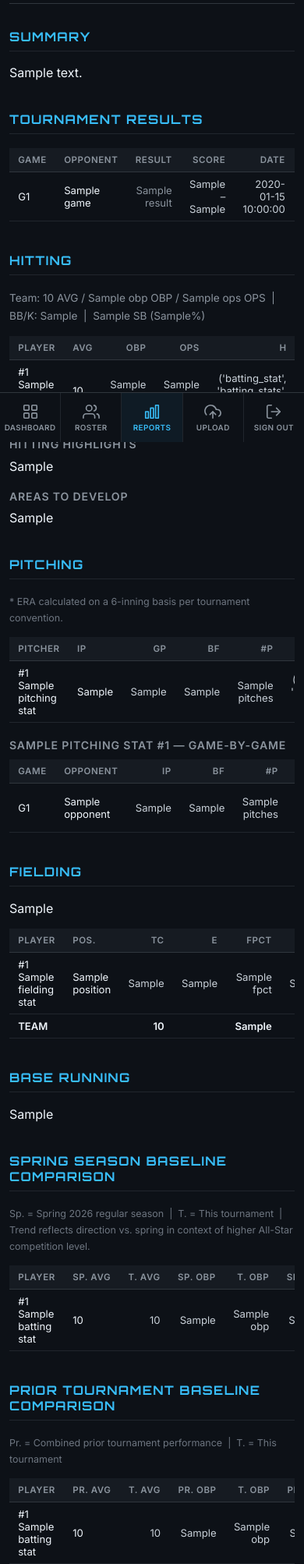
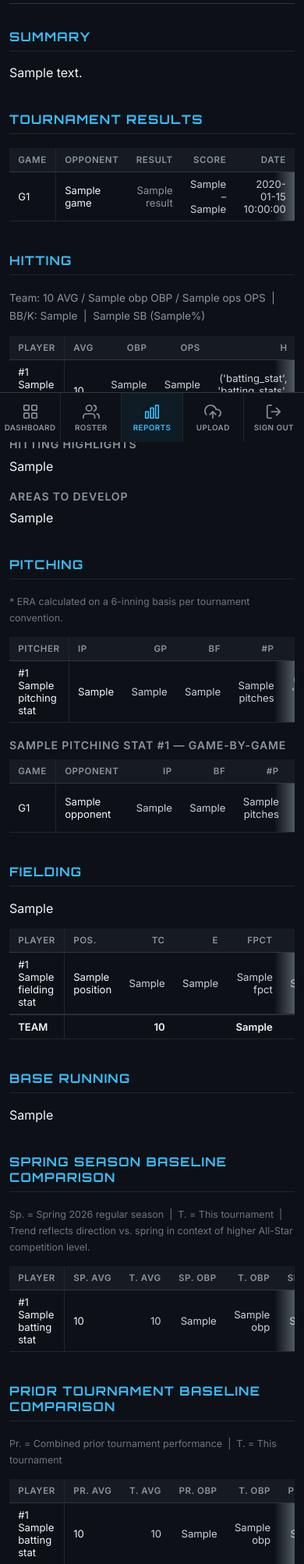
Before and after one commit to davidarnerich-stack/dugout-signals, a Flask app: template templates/report.html in a window 390 px wide. Shown: the part 277-2283 px from the top of the page at 78% size. Run offline with Flask 3, Linux system fonts and the light colour scheme; the template is opened without the code that fills it: most values are stand-ins (such as "Sample title", 1, 10 or a date in 2020).

Commit message:
Make stat tables usable one-handed, and stop iOS zooming on every field
DS-46 -- pin the identifying column, show there is more to the right.

The batting table has 15 columns and shows about 6 at 390px, so it has to
scroll. Scrolling carried the player's name off with it, leaving rows of
numbers belonging to nobody -- the table stayed readable and stopped being
useful. All nine tables lead with an identifying column (Game, Player,
Pitcher, Tournament), so one rule covers them.

The scroll cue is pure CSS: a `local` gradient layer scrolls with the
content and covers the fixed `scroll` layer once the two right edges meet,
so it disappears exactly when there is nothing left to reveal. No scroll
listener, no class toggling.

border-collapse becomes `separate` because a collapsed border does not paint
on a sticky cell -- the pinned column would have lost its row lines.
border-spacing stays 0, so nothing moves.

The first cue attempt was a black shadow on a near-black background, i.e.
invisible. Proved the mechanism with a deliberately garish gradient, checked
it both appeared and self-hid, then settled on a light grey.

DS-48 -- 16px fields below 640px.

Safari zooms the viewport whenever a focused field's text is under 16px,
throwing the coach out of position mid-form. The ticket named upload and
reports, but signup, onboarding, login, settings and roster have the same
sub-16px fields and are all places a coach lands on a phone -- signup most
of all, since it is the first thing they ever do. There is no shared base
template, so the same mobile-only override goes in each. Desktop type scale
is untouched.

Co-Authored-By: Claude Opus 5 <noreply@anthropic.com>

```diff
--- a/templates/report.html
+++ b/templates/report.html
@@ -94,8 +94,36 @@
     .section li { line-height: 1.7; font-size: .92rem; margin-bottom: .3rem; }
 
     /* ── Tables ── */
-    .table-wrap { overflow-x: auto; margin-bottom: 1rem; }
-    table { width: 100%; border-collapse: collapse; font-size: .82rem; }
+    /* DS-46: these tables are read one-handed in a dugout. The batting table
+       alone has 15 columns and shows about 6 at 390px, so it must scroll —
+       but scrolling used to carry the player's name off with it, leaving rows
+       of numbers belonging to nobody.
+
+       Two parts: the identifying first column is pinned, and the right edge
+       fades while there is more to see. The fade is pure CSS — the two `local`
+       layers scroll with the content and cover the fixed `scroll` layer once
+       you reach the end, so it disappears exactly when there is nothing left
+       to reveal, with no scroll listener. */
+    .table-wrap {
+      overflow-x: auto; margin-bottom: 1rem;
+      -webkit-overflow-scrolling: touch;
+      background:
+        linear-gradient(to left, #0d1117 40%, rgba(13,17,23,0)) 100% 0 / 34px 100% no-repeat local,
+        linear-gradient(to left, rgba(139,148,158,.55), rgba(139,148,158,0)) 100% 0 / 26px 100% no-repeat scroll;
+    }
+    /* `separate` because a collapsed border does not paint on a sticky cell —
+       the pinned column would lose its row lines. Spacing stays 0 so nothing
+       moves. */
+    table { width: 100%; border-collapse: separate; border-spacing: 0; font-size: .82rem; }
+    thead th:first-child, tbody td:first-child {
+      position: sticky; left: 0; z-index: 1;
+      background: #0d1117; border-right: 1px solid #21262d;
+    }
+    thead th:first-child { background: #161b22; z-index: 2; }
+    /* The pinned cell needs its own hover and totals backgrounds; it is opaque,
+       so it does not inherit the row's. */
+    tbody tr:hover td:first-child { background: #161b22; }
+    tbody tr.totals-row td:first-child { background: #0d1117; }
     thead th {
       background: #161b22; color: #8b949e; font-weight: 600; text-transform: uppercase;
       font-size: .72rem; letter-spacing: .05em; padding: .5rem .7rem; text-align: right;
```
Also changed, not shown: templates/login.html (+8 -0 lines), templates/onboarding.html (+8 -0 lines), templates/reports.html (+9 -1 lines), templates/roster.html (+9 -1 lines), templates/settings.html (+9 -1 lines), templates/signup.html (+8 -0 lines), templates/upload.html (+9 -1 lines).
